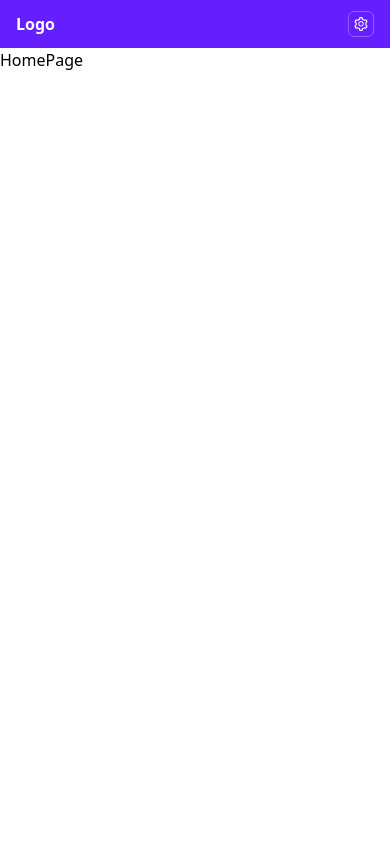
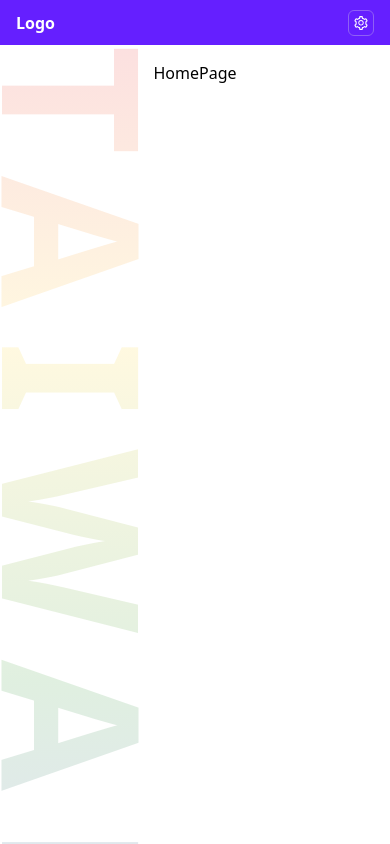
Before and after one commit to eddieciou/big-data-homework, a React (Create React App) app: page / in a window 390 px wide. Built offline with nearby package versions, Linux system fonts and the light colour scheme.

Commit message:
設定排版與背景

```diff
--- a/src/App.tsx
+++ b/src/App.tsx
@@ -8,16 +8,23 @@ import ResultPage from './containers/ResultPage';
 
 function App() {
   return (
-    <>
+    <div className="flex h-screen flex-col overflow-hidden">
       <header className="flex h-12 items-center justify-between bg-[#651FFF] px-4">
         <div className="text-base font-bold text-white">Logo</div>
         <div className="rounded-md border border-[#8f60f5] p-1"><AiOutlineSetting className="text-base text-white" /></div>
       </header>
-      <Routes>
-        <Route path="/" element={<HomePage />} />
-        <Route path="/:year/:county/:town" element={<ResultPage />} />
-      </Routes>
-    </>
+      <div className="flex h-full grow overflow-y-scroll sm:overflow-hidden">
+        <div className="relative w-0 sm:w-[10%]">
+          <p className="brand absolute -left-5 top-0 text-[190px] font-bold leading-none tracking-[0.18em]">TAIWAN</p>
+        </div>
+        <div className="flex w-full justify-center sm:w-[90%] sm:overflow-y-scroll">
+          <Routes>
+            <Route path="/" element={<HomePage />} />
+            <Route path="/:year/:county/:town" element={<ResultPage />} />
+          </Routes>
+        </div>
+      </div>
+    </div>
   );
 }
 
--- a/src/containers/HomePage.tsx
+++ b/src/containers/HomePage.tsx
@@ -2,7 +2,7 @@ import React from 'react';
 
 function HomePage() {
   return (
-    <div>
+    <div className="flex w-full flex-col items-center py-4 sm:w-[77%]">
       HomePage
     </div>
   );
--- a/src/containers/ResultPage.tsx
+++ b/src/containers/ResultPage.tsx
@@ -5,7 +5,7 @@ function ResultPage() {
   const { year, county, town } = useParams();
 
   return (
-    <div>
+    <div className="flex w-full flex-col items-center py-4 sm:w-[77%]">
       {`${year} 年 ${county} ${town}`}
     </div>
   );
--- a/src/index.css
+++ b/src/index.css
@@ -1,3 +1,22 @@
 @tailwind base;
 @tailwind components;
 @tailwind utilities;
+
+
+.brand {
+    background: linear-gradient(180deg, #E60000 0.07%, #FFCC00 30.94%, #007F00 65.61%, #0000CC 99.94%);
+    -webkit-background-clip: text;
+    -webkit-text-fill-color: transparent;
+    background-clip: text;
+    writing-mode: vertical-rl;
+}
+
+@media screen and (max-width:640px){
+    .brand {
+        background: linear-gradient(180deg, rgba(230, 0, 0, 0.12) 0.07%, rgba(255, 204, 0, 0.12) 30.94%, rgba(0, 127, 0, 0.12) 65.61%, rgba(0, 0, 204, 0.12) 99.94%);
+        -webkit-background-clip: text;
+        -webkit-text-fill-color: transparent;
+        background-clip: text;
+        writing-mode: vertical-rl;
+    }
+}
```
